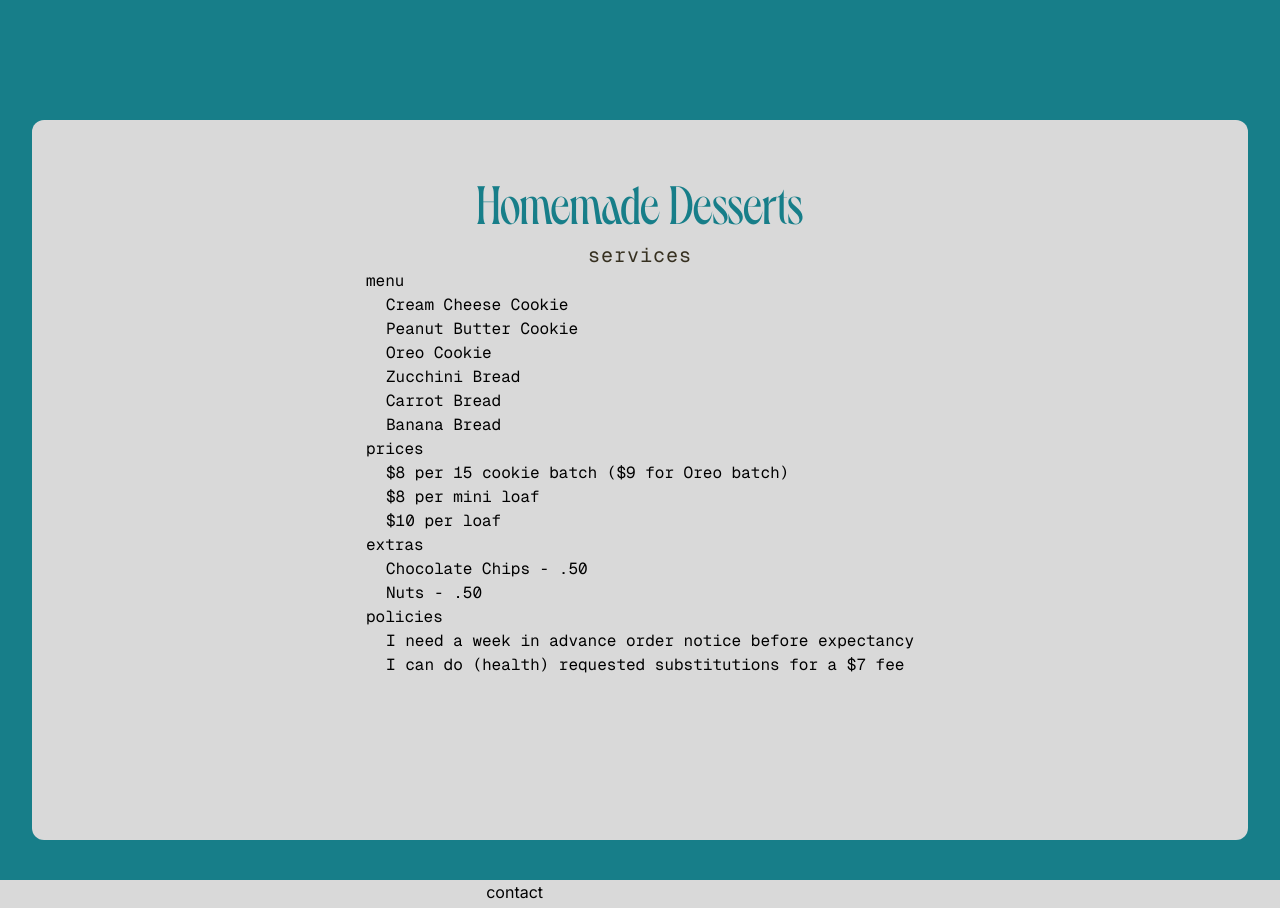
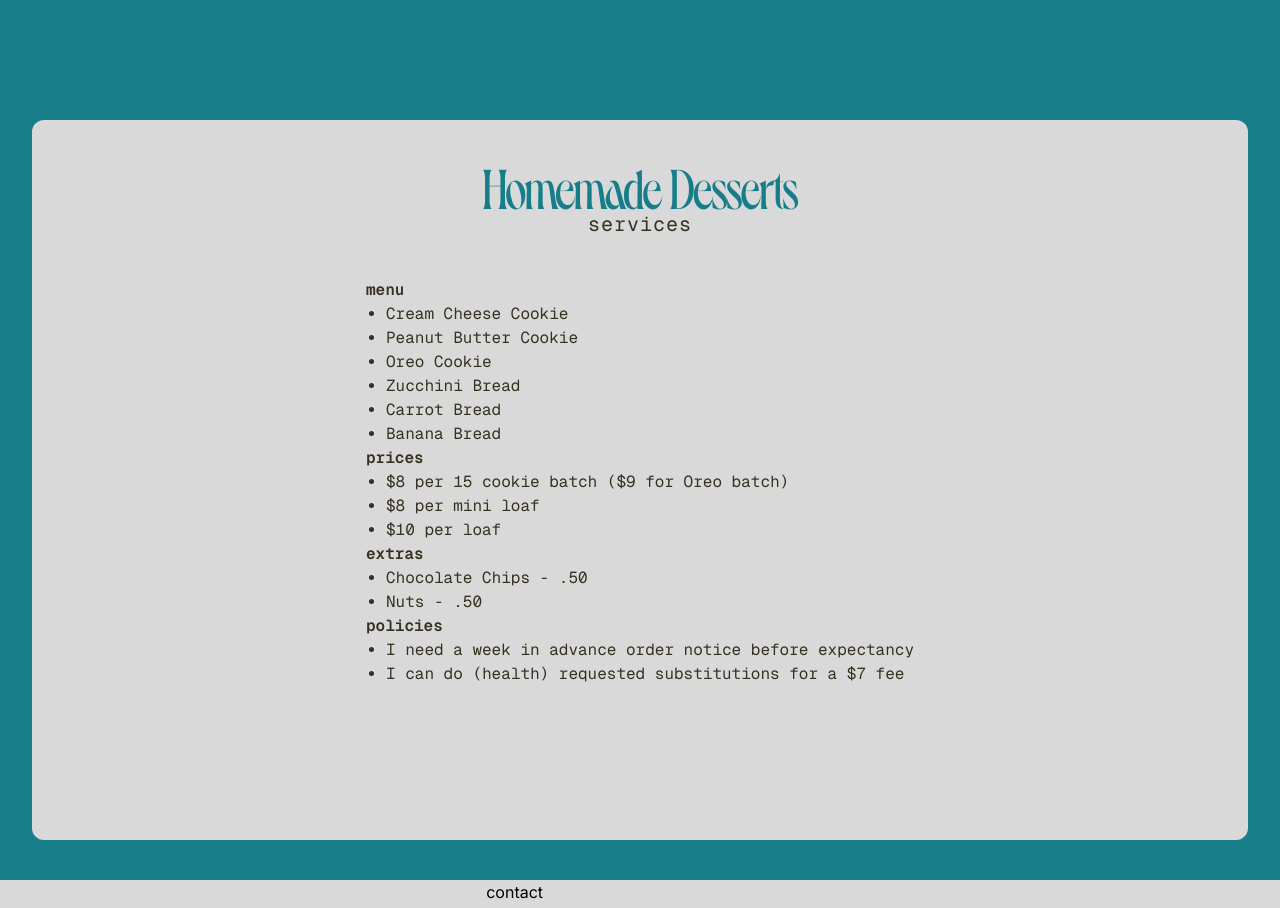
Before and after one commit to vincentpalomo/tinks-treats, a Next.js app: page / in a window 1280 px wide. Shown: the part 1520-2428 px from the top of the page. Built offline with nearby package versions, Linux system fonts and the light colour scheme.

Commit message:
added geistmono bold adjusted styling in menu to reflect mockup

```diff
--- a/app/globals.css
+++ b/app/globals.css
@@ -2,6 +2,9 @@
 @tailwind components;
 @tailwind utilities;
 
+body {
+  background-color: #D9D9D9;
+}
 
 @font-face {
   font-family: 'dahlia';
@@ -22,3 +25,8 @@
   font-family: 'geistmono';
   src: url(fonts/GeistMono-Regular.woff);
 }
+
+@font-face {
+  font-family: 'giestmono-bold';
+  src: url(fonts/GeistMono-Bold.woff);
+}
--- a/app/page.tsx
+++ b/app/page.tsx
@@ -34,12 +34,12 @@ export default function Home() {
       {/* menu */}
       <div className="w-screen h-screen overflow-hidden flex flex-col items-center justify-center bg-teal">
         <div className="w-[95%] h-[90%] bg-whitesmoke rounded-xl flex flex-col items-center px-5">
-          <h1 className="font-dahliamc text-teal text-[54px] pt-10">Homemade Desserts</h1>
+          <h1 className="font-dahliamc text-teal tracking-tight leading-[50px] text-[56px] pt-10">Homemade Desserts</h1>
           <h4 className="font-geistmono text-darkbrown text-xl tracking-wider">services</h4>
 
-          <div className="font-geistmono text-[16px]">
-            <div>menu</div>
-            <ul className="ml-5">
+          <div className="font-geistmono text-[16px] mx-1 mt-10 text-darkbrown">
+            <div className="font-geistmonob">menu</div>
+            <ul className="ml-5 list-disc">
               <li>Cream Cheese Cookie</li>
               <li>Peanut Butter Cookie</li>
               <li>Oreo Cookie</li>
@@ -47,19 +47,19 @@ export default function Home() {
               <li>Carrot Bread</li>
               <li>Banana Bread</li>
             </ul>
-            <div>prices</div>
-            <ul className="ml-5">
+            <div className="font-geistmonob">prices</div>
+            <ul className="ml-5 list-disc">
               <li>$8 per 15 cookie batch ($9 for Oreo batch)</li>
               <li>$8 per mini loaf</li>
               <li>$10 per loaf</li>
             </ul>
-            <div>extras</div>
-            <ul className="ml-5">
+            <div className="font-geistmonob">extras</div>
+            <ul className="ml-5 list-disc">
               <li>Chocolate Chips - .50</li>
               <li>Nuts - .50</li>
             </ul>
-            <div>policies</div>
-            <ul className="ml-5">
+            <div className="font-geistmonob">policies</div>
+            <ul className="ml-5 list-disc">
               <li>I need a week in advance order notice before expectancy</li>
               <li>I can do (health) requested substitutions for a $7 fee</li>
             </ul>
--- a/tailwind.config.ts
+++ b/tailwind.config.ts
@@ -22,6 +22,7 @@ const config: Config = {
         dahliarc: ['dahliarc'],
         dahliamc: ['dahliamc'],
         geistmono: ['geistmono'],
+        geistmonob: ['giestmono-bold'],
       },
     },
   },
```
Also changed, not shown: app/fonts/GeistMono-Bold.woff (added).
